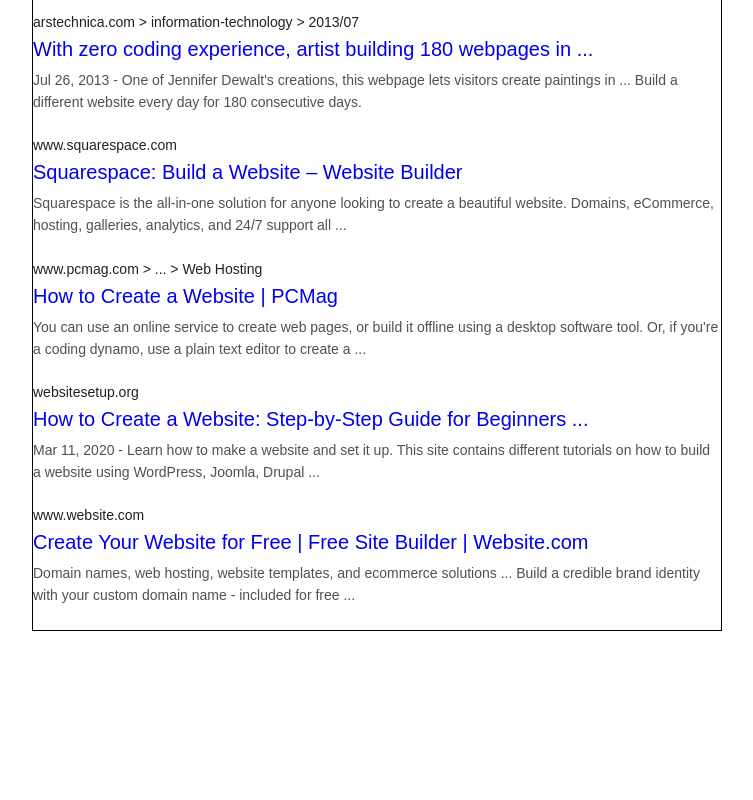
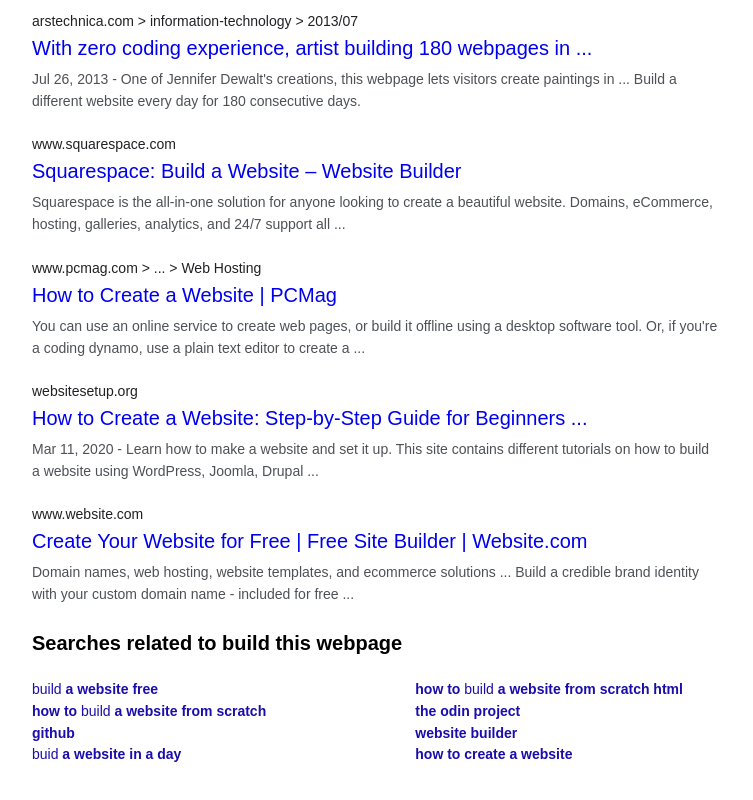
Before and after one commit to acelizondo1/google-searchpage, a plain HTML site: page index.html in a window 1280 px wide. Shown: the part 934-1734 px from the top of the page, without its empty margins (168-921 px from the left). Before the commit the page ends 1589 px from the top, so only its background shows below. Drawn offline with Linux system fonts and the light colour scheme.

Commit message:
Building related searches section

```diff
--- a/index.css
+++ b/index.css
@@ -29,7 +29,7 @@ p{
 
 nav{
     padding: 1.25rem 1.25rem 0 1.25rem;
-    width: 100%;
+    width: 98.25%;
     border-bottom: 1px solid lightgray;
 }
 
@@ -203,7 +203,6 @@ nav{
 #results-container{
     margin-top: 1.5rem;
     width: 43rem;
-    border: 1px solid black;
 }
 
 .result{
@@ -244,3 +243,35 @@ nav{
     font-size: 14px;
     line-height: 1.58;
 }
+
+#related{
+    width: 50rem;
+}
+
+#related-searches{
+    font-size: 14px;
+    display: grid;
+    grid-template-areas: 'one two';
+}
+
+.related-link{
+    margin-bottom: 0.35rem;
+}
+
+.related-link a, #related-link a:hover{
+    text-decoration: none;
+    color: #1a0dab;
+}
+
+#row-one{
+    grid-area: one;
+}
+
+#row-two{
+    grid-area: two;
+}
+
+footer{
+    margin-top: 1.5rem;
+    width: 43rem;
+}
--- a/index.html
+++ b/index.html
@@ -18,7 +18,7 @@
                 </div>
                 <div id="search-bar">
                     <div id="search-box">
-                        <input type="text" id="search-input">
+                        <input type="text" id="search-input" value="build this webpage">
                         <button id="voice">
                             <svg class="HPVvwb" focusable="false" viewBox="0 0 24 24" xmlns="http://www.w3.org/2000/svg"><path d="m12 15c1.66 0 3-1.31 3-2.97v-7.02c0-1.66-1.34-3.01-3-3.01s-3 1.34-3 3.01v7.02c0 1.66 1.34 2.97 3 2.97z" fill="#4285f4"></path><path d="m11 18.08h2v3.92h-2z" fill="#34a853"></path><path d="m7.05 16.87c-1.27-1.33-2.05-2.83-2.05-4.87h2c0 1.45 0.56 2.42 1.47 3.38v0.32l-1.15 1.18z" fill="#f4b400"></path><path d="m12 16.93a4.97 5.25 0 0 1 -3.54 -1.55l-1.41 1.49c1.26 1.34 3.02 2.13 4.95 2.13 3.87 0 6.99-2.92 6.99-7h-1.99c0 2.92-2.24 4.93-5 4.93z" fill="#ea4335"></path></svg>
                         </button>
@@ -265,6 +265,58 @@
                 </div>
             </div>
         </div>
+        <div id="related">
+            <h4>Searches related to build this webpage</h4>
+            <div id="related-searches">
+                <div id="row-one">
+                    <div class="related-link">
+                        <a href="">
+                            build <strong>a website free</strong>
+                        </a>
+                    </div>
+                    <div class="related-link">
+                        <a href="">
+                            <strong>how to</strong> build <strong>a website from scratch</strong>
+                        </a>
+                    </div>
+                    <div class="related-link">
+                        <a href="">
+                            <strong>github</strong>
+                        </a>
+                    </div>
+                    <div class="related-link">
+                        <a href="">
+                            buid <strong>a website in a day</strong>
+                        </a>
+                    </div>
+                </div>
+                <div id="row-two">
+                    <div class="related-link">
+                        <a href="">
+                            <strong>how to</strong> build <strong>a website from scratch html</strong>
+                        </a>
+                    </div>
+                    <div class="related-link">
+                        <a href="">
+                            <strong>the odin project</strong>
+                        </a>
+                    </div>
+                    <div class="related-link">
+                        <a href="">
+                            <strong>website builder</strong>
+                        </a>
+                    </div>
+                    <div class="related-link">
+                        <a href="">
+                            <strong>how to create a website</strong>
+                        </a>
+                    </div>
+                </div>
+            </div>
+        </div>
     </main>
+    <footer id="footer">
+
+    </footer>
 </body>
 </html>
```
